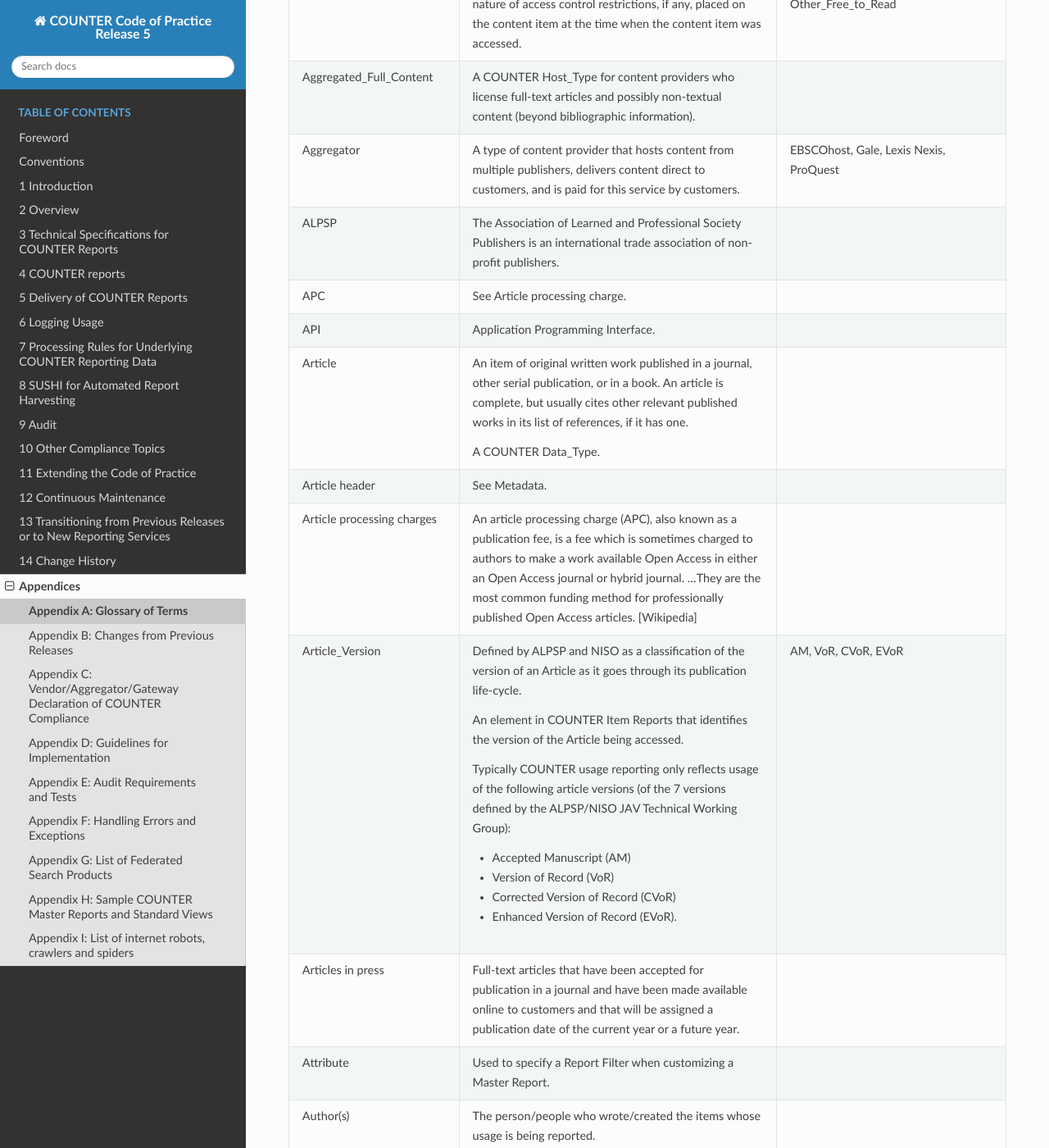
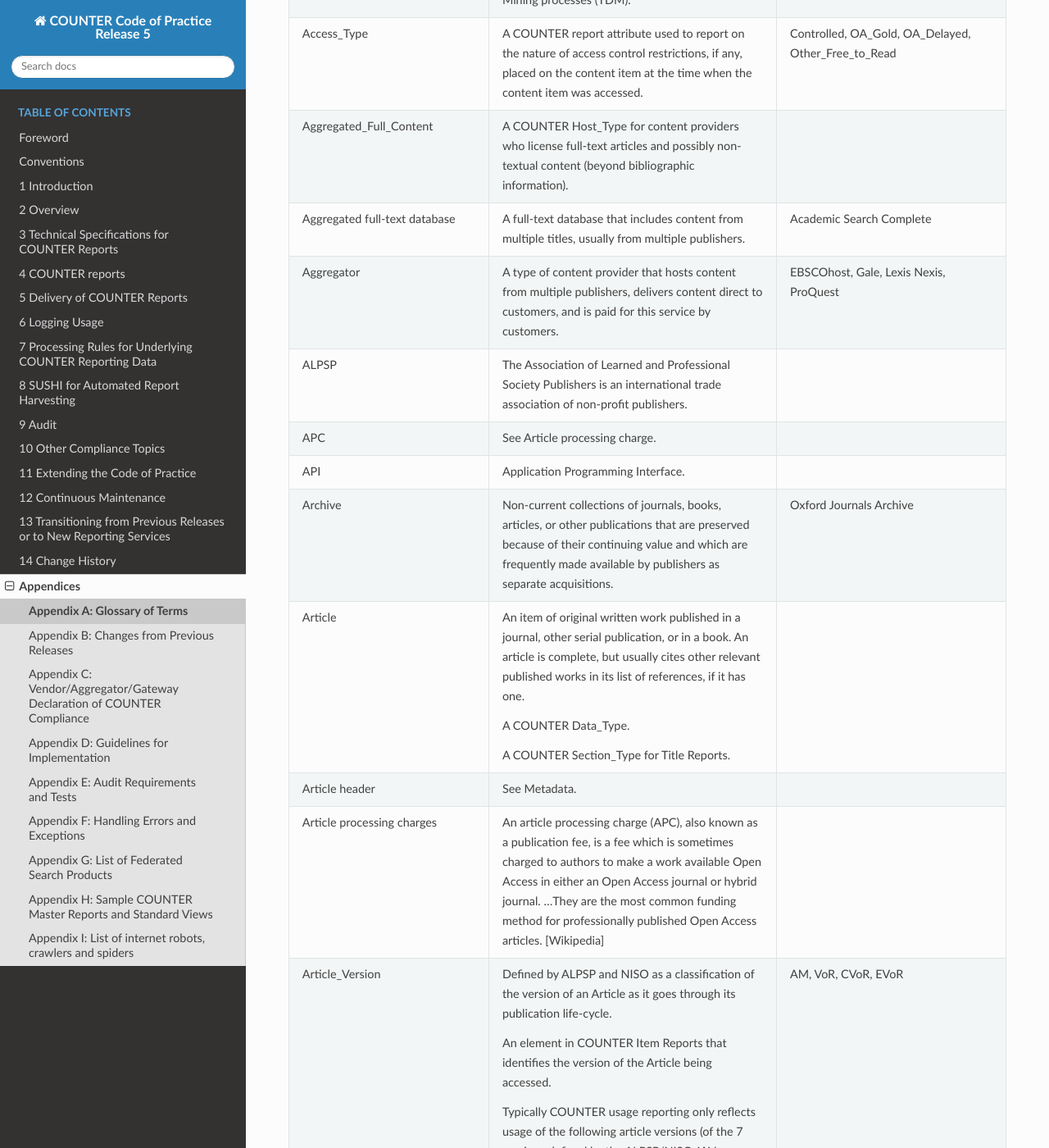
Before and after one commit to Project-Counter/cop5, a Sphinx documentation site: the page built from source/appendices/a-glossary-of-terms.rst, in a window 1280 px wide and 1400 px high, scrolled down 857 px. Shown: the whole window at 82% size. Built offline with Sphinx 7.4.7 and the Read the Docs theme 2.0.0, drawn with Linux system fonts in a browser that asks for light colours; some of the changed text lies outside the part shown.

Commit message:
Add missing terms to the glossary

```diff
--- a/source/appendices/a-glossary-of-terms.rst
+++ b/source/appendices/a-glossary-of-terms.rst
@@ -25,6 +25,8 @@
    * - A&I database\ |br|\ |lb|
        A&I_Database
      - A non-full-text database that typically contains article metadata, abstracts, and subject classifications. Used by researchers to locate publications relevant to their research.
+
+       A COUNTER Host_Type.
      - PubMed, PsycInfo
 
    * - Abstract
@@ -53,6 +55,10 @@
      - A COUNTER Host_Type for content providers who license full-text articles and possibly non-textual content (beyond bibliographic information).
      -
 
+   * - Aggregated full-text database
+     - A full-text database that includes content from multiple titles, usually from multiple publishers.
+     - Academic Search Complete
+
    * - Aggregator
      - A type of content provider that hosts content from multiple publishers, delivers content direct to customers, and is paid for this service by customers.
      - EBSCOhost, Gale, Lexis Nexis, ProQuest
@@ -69,10 +75,16 @@
      - Application Programming Interface.
      -
 
+   * - Archive
+     - Non-current collections of journals, books, articles, or other publications that are preserved because of their continuing value and which are frequently made available by publishers as separate acquisitions.
+     - Oxford Journals Archive
+
    * - Article
      - An item of original written work published in a journal, other serial publication, or in a book. An article is complete, but usually cites other relevant published works in its list of references, if it has one.
 
        A COUNTER Data_Type.
+
+       A COUNTER Section_Type for Title Reports.
      -
 
    * - Article header
@@ -130,6 +142,8 @@
      - A non-serial publication of any length available in print (in hard or soft covers or in loose-leaf format) or in electronic format.
 
        A COUNTER Data_Type.
+
+       A COUNTER Section_Type for Title Reports.
      -
 
    * - Book Access Denied
@@ -144,8 +158,11 @@
      - Book content items retrieved.
      -
 
-   * - Book_Segment
-     - See Section_Type.
+   * - Book segment\ |br|\ |lb|
+       Book_Segment
+     - Part of a book.
+
+       A COUNTER Data_Type.
      -
 
    * - Bulk download
@@ -283,11 +300,17 @@
      - Social Science Abstracts, Reaxys
 
    * - Dataset
-     - See Data_Type.
+     - A collection of data.
+
+       A COUNTER Data_Type.
      -
 
    * - Database Master Report
      - A COUNTER report that contains additional filters and breakdowns beyond those included in the Database Standard Views and is aggregated to the database level.
+     -
+
+   * - Database Reports
+     - A series of COUNTER reports that provide usage aggregated to the database level.
      -
 
    * - Delayed Open Access
@@ -305,6 +328,8 @@
    * - Discovery service\ |br|\ |lb|
        Discovery_Service
      - A pre-harvested central index coupled with fully featured discovery layer.
+
+       A COUNTER Host_Type.
      - EDS, Primo, Summon
 
    * - Distributed Usage Logging (DUL)
@@ -353,6 +378,14 @@
 
    * - eBook
      - Monographic content that is published online.
+
+       A COUNTER Host_Type.
+     -
+
+   * - eBook_Collection
+     - A branded group of eBooks that can be subscribed to/licensed and searched as a complete group.
+
+       A COUNTER Host_Type.
      -
 
    * - EC
@@ -361,6 +394,8 @@
 
    * - eJournal
      - Serial content that is published online.
+
+       A COUNTER Host_Type.
      -
 
    * - eJournal host
@@ -413,6 +448,12 @@
 
    * - Format
      - A COUNTER element used to identify the format of the content. Reserved values include: HTML, PDF, Other.
+     -
+
+   * - Full_Content_Database
+     - A COUNTER Host_Type for content providers that offer databases that are a collection of content items that are not otherwise part of a serial or monograph (i.e. non-aggregated).
+
+       Note: In contrast to A&I_Databases and Aggregated_Full_Content the Investigations and Requests for Full_Content_Databases (like for example Cochrane Database of Systematic Reviews) are reported with Data_Type Database.
      -
 
    * - Full-text database
@@ -561,6 +602,10 @@
      - A JavaScript library.
      -
 
+   * - JSON
+     - JavaScript Object Notation (JSON) is an open standard file format that uses human-readable text to transmit data objects consisting of attribute–value pairs and array data types. [`Wikipedia <https://en.wikipedia.org/wiki/JSON>`__]
+     -
+
    * - License
      - A contract or agreement that provides an organization or individual (licensee) with the right to access certain content.
      -
@@ -599,6 +644,10 @@
 
    * - Multimedia
      - Non-textual media such as images, audio, and video.
+
+       A COUNTER Host_Type.
+
+       A COUNTER Data_Type.
      -
 
    * - Multimedia collection\ |br|\ |lb|
@@ -624,8 +673,11 @@
        For example, an XML namespace consists of element types and attribute names. Each of the names within that namespace is only related/linked to that namespace. The name is uniquely identified by the namespace identifier ahead of the name. For example, Namespace1:John and Namespace2:John are the same names but within different namespaces.
      -
 
-   * - Newspaper or Newsletter
+   * - Newspaper or Newsletter\ |br|\ |lb|
+       Newspaper_or_Newsletter
      - Textual content published serially in a newspaper or newsletter.
+
+       A COUNTER Data_Type.
      -
 
    * - No_License
@@ -671,7 +723,11 @@
      -
 
    * - Other
-     - A content item or section that cannot be classified by any of the other Data_Types.
+     - A content item or section that cannot be classified by any of the other Data_Types or Section_Types.
+
+       A COUNTER Data_Type.
+
+       A COUNTER Section_Type for Title Reports.
      -
 
    * - Other_Free_to_Read
@@ -700,6 +756,8 @@
 
    * - Platform
      - The content host of an aggregator, publisher, or other online service that delivers the content to the user and that counts and provides the COUNTER usage reports.
+
+       A COUNTER Data_Type.
      - Wiley Online Library, HighWire
 
    * - Platform Master Report
@@ -787,13 +845,22 @@
      - Version of the COUNTER Code of Practice.
      -
 
+   * - Report
+     - A document that presents information in an organized format.
+
+       A COUNTER Data_Type.
+     -
+
    * - Report attribute\ |br|\ |lb|
        Report_Attributes
      - A series of zero or more report attributes applied to the report. Typically, a report attribute affects how the usage is presented, but does not change the totals.
      - Attributes_To_Show=\ |lb|\ Access_Type|YOP
 
-   * - Report filters
+   * - Report filters\ |br|\ |lb|
+       Report_Filters
      - In COUNTER reports the report filter can be used to limit the usage returned.
+
+       The Report_Filters report header includes a series of report filters applied to the report.
      - Data_Type=Journal
 
    * - Report_ID
@@ -816,10 +883,15 @@
 
    * - Repository
      - A host who provides access to an institution’s research output. Includes subject repositories, institution, department, etc.
+
+       A COUNTER Host_Type.
      - Cranfield CERES
 
-   * - Repository item
+   * - Repository item\ |br|\ |lb|
+       Repository_Item
      - A content item hosted in a repository, including one that consists of one or more digital objects such as text files, audio, video or data, described by associated metadata.
+
+       A COUNTER Data_Type.
      -
 
    * - Request
@@ -856,8 +928,11 @@
        In COUNTER reports ROR IDs can be used as identifiers for institutions and publishers.
      -
 
-   * - Scholarly Collaboration Network
+   * - Scholarly Collaboration Network\ |br|\ |lb|
+       Scholarly_Collaboration_Network
      - A service used by researchers to share information about their work.
+
+       A COUNTER Host_Type.
      - Mendeley, Reddit/Science
 
    * - Screen scraping
@@ -908,6 +983,8 @@
 
    * - Section
      - The first level of subdivision of a book or reference work.
+
+       A COUNTER Section_Type.
      - Chapter, entry
 
    * - Section_Type
@@ -976,12 +1053,13 @@
      - See TDM.
      -
 
-   * - Thesis_Or_Dissertation
-     - A COUNTER Data_Type.
-
-       Dissertation: a long essay on a particular subject, especially one written as a requirement for the Doctor of Philosophy degree.
+   * - Thesis or Dissertation\ |br|\ |lb|
+       Thesis_Or_Dissertation
+     - Dissertation: a long essay on a particular subject, especially one written as a requirement for the Doctor of Philosophy degree.
 
        Thesis: a long essay or dissertation involving personal research, written by a candidate for a college degree.
+
+       A COUNTER Data_Type.
      -
 
    * - Title
```
